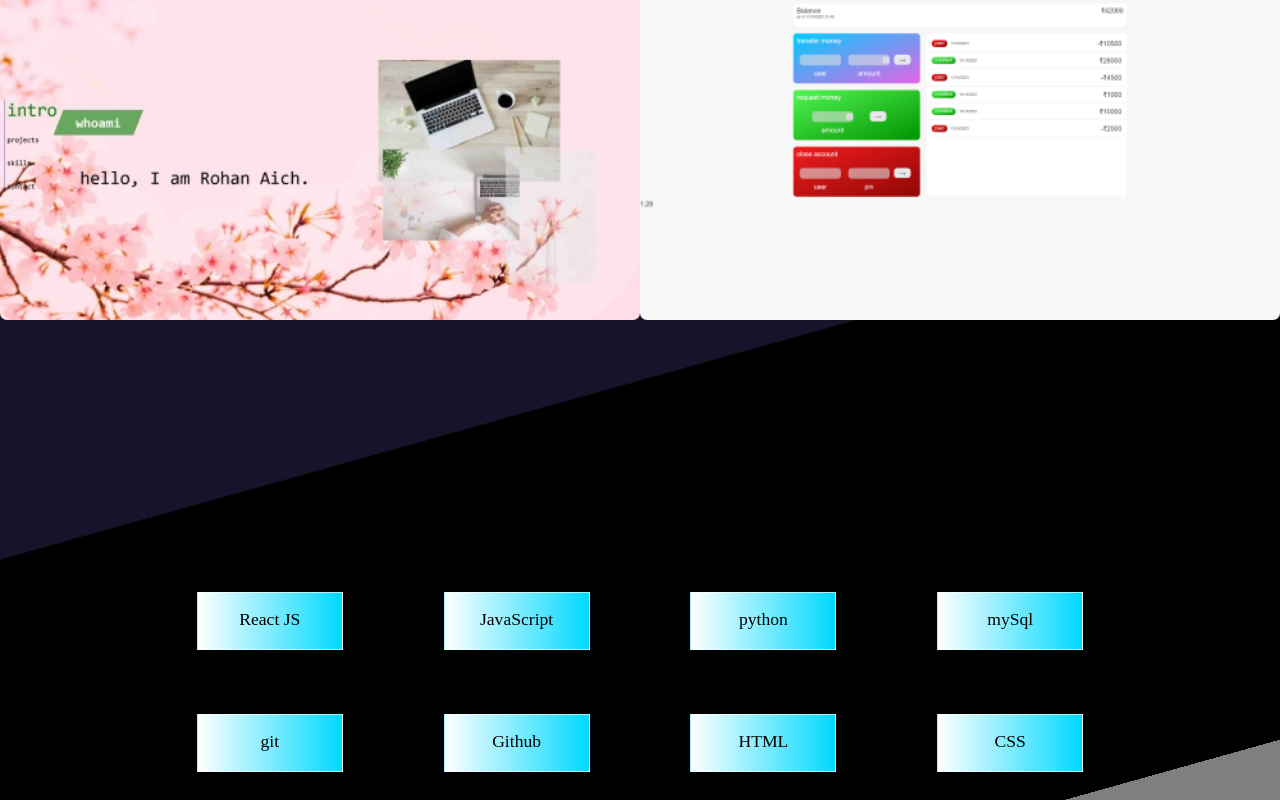
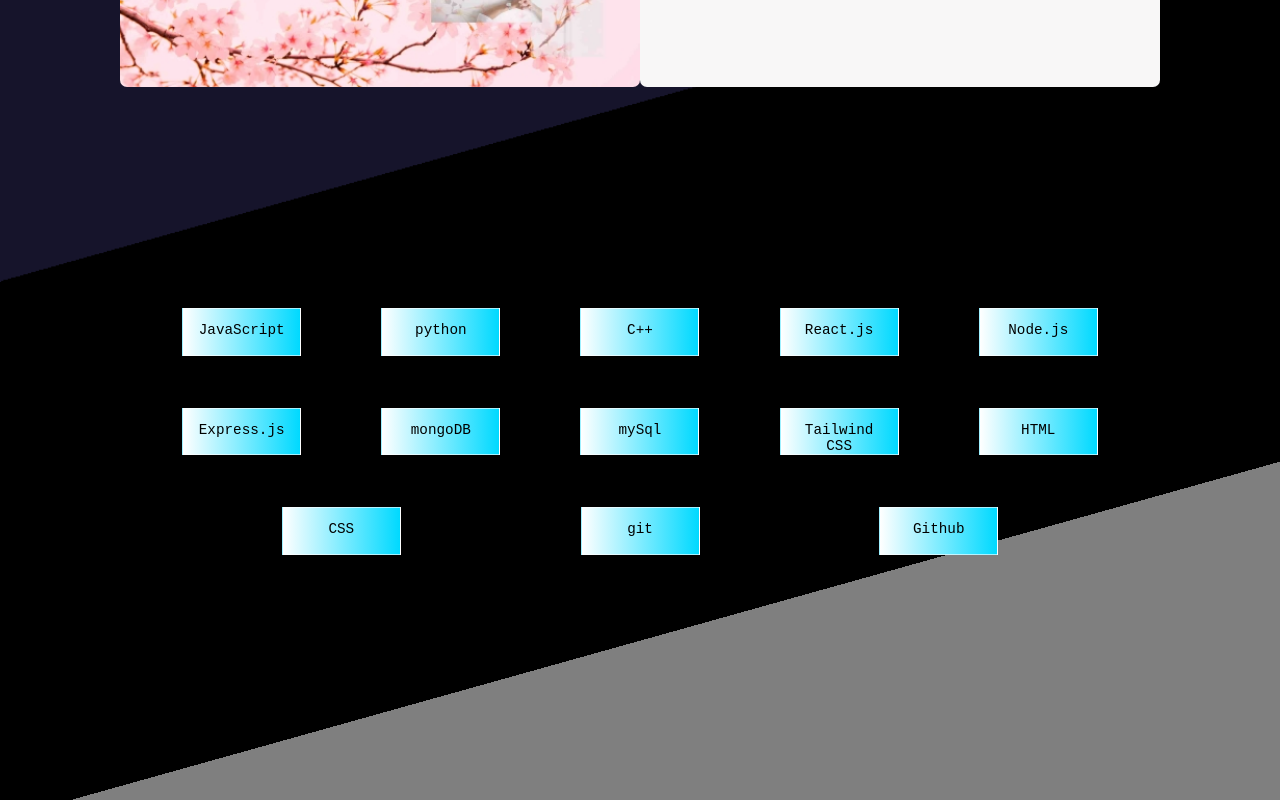
Before and after one commit to heal333/heal333.github.io, a plain HTML site: page index.html in a window 1280 px wide. Shown: the part 2000-2800 px from the top of the page. Drawn offline with Linux system fonts and the light colour scheme.

Commit message:
small css change

```diff
--- a/script.js
+++ b/script.js
@@ -172,14 +172,19 @@ projectList.forEach((obj) => {
 
 //// skills
 const skillList = [
-    "React JS",
     "JavaScript",
     "python",
+    "C++",
+    "React.js",
+    "Node.js",
+    "Express.js",
+    "mongoDB",
     "mySql",
+    "Tailwind CSS",
+    "HTML",
+    "CSS",
     "git",
     "Github",
-    "HTML",
-    "CSS",
 ];
 skillList.forEach((skill) => {
     const node = document.createElement("div");
--- a/styles.css
+++ b/styles.css
@@ -8,6 +8,7 @@
     /* font-family: system-ui, -apple-system, BlinkMacSystemFont, "Segoe UI",
         Roboto, Oxygen, Ubuntu, Cantarell, "Open Sans", "Helvetica Neue",
         sans-serif; */
+    font-family: monospace;
 }
 
 *:not(:hover) {
@@ -94,13 +95,13 @@ header div:hover,
 }
 
 .scrollBar {
-    top: 50%;
+    top: 50lvh;
     position: fixed;
     display: flex;
     justify-content: space-between;
     background-color: blue;
     margin: 10px;
-    height: 40%;
+    height: 40lvh;
     min-height: 10rem;
     width: 1px;
     -ms-transform: translateY(-50%);
```
